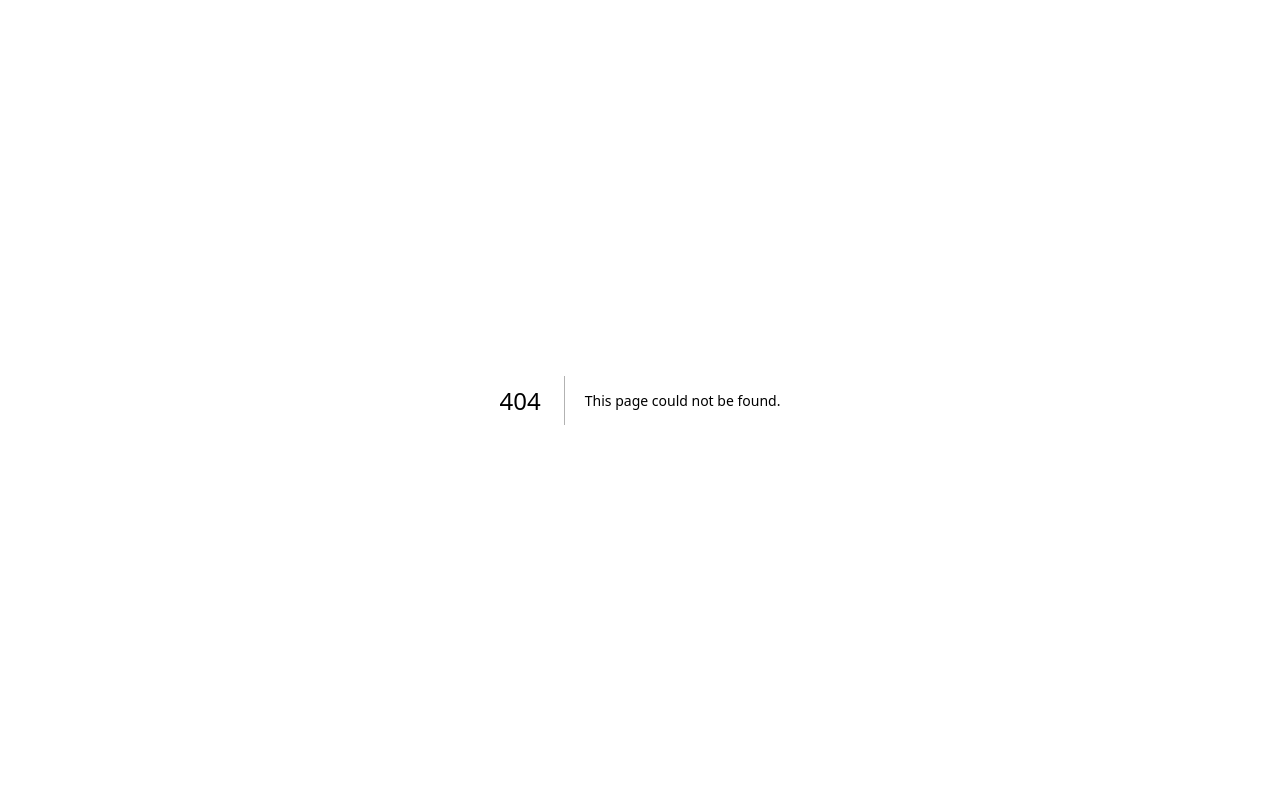
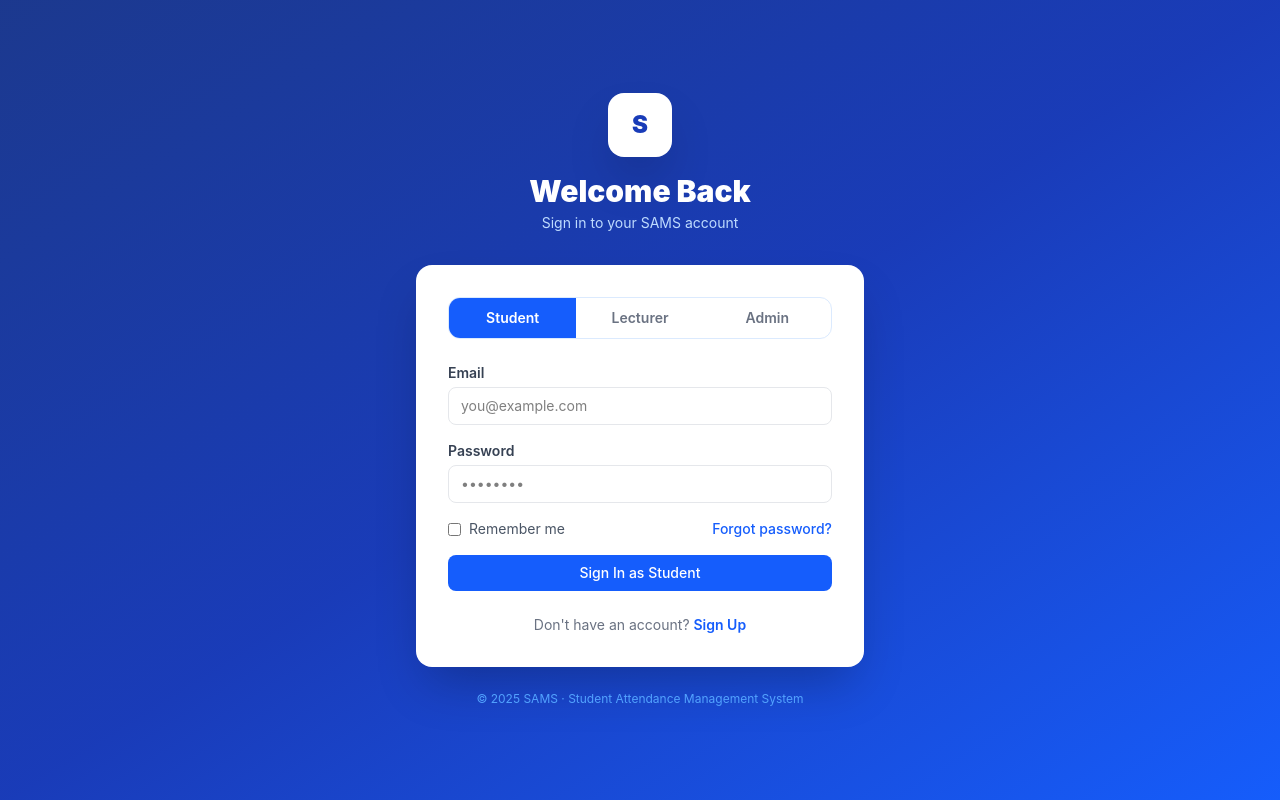
Before and after one commit to Bananayosostene/sams, a Next.js app: page /login in a window 1280 px wide. Before the commit this address had no page. Built offline with nearby package versions, Linux system fonts and the light colour scheme.

Commit message:
Adding login and signup

```diff
--- /dev/null
+++ b/app/login/page.tsx
@@ -0,0 +1,94 @@
+"use client";
+import { useState } from "react";
+import Link from "next/link";
+import { useRouter } from "next/navigation";
+
+export default function LoginPage() {
+  const router = useRouter();
+  const [role, setRole] = useState("student");
+  const [form, setForm] = useState({ email: "", password: "" });
+
+  const handleSubmit = (e: React.FormEvent) => {
+    e.preventDefault();
+    if (role === "admin") router.push("/admin");
+    else if (role === "lecturer") router.push("/lecturer");
+    else router.push("/student");
+  };
+
+  return (
+    <main className="min-h-screen bg-gradient-to-br from-blue-900 via-blue-800 to-blue-600 flex items-center justify-center p-4">
+      <div className="w-full max-w-md">
+        <div className="text-center mb-8">
+          <Link href="/">
+            <div className="w-16 h-16 bg-white rounded-2xl flex items-center justify-center text-blue-800 font-black text-2xl mx-auto mb-4 shadow-2xl cursor-pointer">
+              S
+            </div>
+          </Link>
+          <h1 className="text-3xl font-black text-white">Welcome Back</h1>
+          <p className="text-blue-200 text-sm mt-1">Sign in to your SAMS account</p>
+        </div>
+
+        <div className="bg-white rounded-2xl shadow-2xl p-8">
+          <div className="flex rounded-xl border border-blue-100 overflow-hidden mb-6">
+            {["student", "lecturer", "admin"].map((r) => (
+              <button
+                key={r}
+                onClick={() => setRole(r)}
+                className={`flex-1 py-2.5 text-sm font-semibold capitalize transition-colors ${
+                  role === r ? "bg-blue-600 text-white" : "text-gray-500 hover:bg-blue-50"
+                }`}
+              >
+                {r}
+              </button>
+            ))}
+          </div>
+
+          <form onSubmit={handleSubmit} className="space-y-4">
+            <div>
+              <label className="block text-sm font-semibold text-gray-700 mb-1">Email</label>
+              <input
+                type="email"
+                required
+                placeholder="you@example.com"
+                className="input"
+                value={form.email}
+                onChange={(e) => setForm({ ...form, email: e.target.value })}
+              />
+            </div>
+            <div>
+              <label className="block text-sm font-semibold text-gray-700 mb-1">Password</label>
+              <input
+                type="password"
+                required
+                placeholder="••••••••"
+                className="input"
+                value={form.password}
+                onChange={(e) => setForm({ ...form, password: e.target.value })}
+              />
+            </div>
+
+            <div className="flex items-center justify-between text-sm">
+              <label className="flex items-center gap-2 text-gray-600 cursor-pointer">
+                <input type="checkbox" className="rounded" /> Remember me
+              </label>
+              <a href="#" className="text-blue-600 hover:underline font-medium">Forgot password?</a>
+            </div>
+
+            <button type="submit" className="w-full btn-primary py-3 text-base font-bold rounded-xl">
+              Sign In as {role.charAt(0).toUpperCase() + role.slice(1)}
+            </button>
+          </form>
+
+          <p className="text-center text-sm text-gray-500 mt-6">
+            Don&apos;t have an account?{" "}
+            <Link href="/signup" className="text-blue-600 font-semibold hover:underline">
+              Sign Up
+            </Link>
+          </p>
+        </div>
+
+        <p className="text-center text-blue-400 text-xs mt-6">© 2025 SAMS · Student Attendance Management System</p>
+      </div>
+    </main>
+  );
+}
--- a/app/page.tsx
+++ b/app/page.tsx
@@ -57,7 +57,16 @@ export default function Home() {
           </Link>
         </div>
 
-        <p className="text-center text-blue-400 text-xs mt-10">© 2025 SAMS · Student Attendance Management System</p>
+        <div className="flex justify-center gap-4 mt-10">
+          <Link href="/login" className="bg-white text-blue-800 font-bold px-8 py-3 rounded-xl hover:bg-blue-50 transition-colors shadow-lg">
+            Sign In
+          </Link>
+          <Link href="/signup" className="bg-blue-500 text-white font-bold px-8 py-3 rounded-xl hover:bg-blue-400 transition-colors shadow-lg border border-white/20">
+            Sign Up
+          </Link>
+        </div>
+
+        <p className="text-center text-blue-400 text-xs mt-6">© 2025 SAMS · Student Attendance Management System</p>
       </div>
     </main>
   );
--- /dev/null
+++ b/app/signup/page.tsx
@@ -0,0 +1,110 @@
+"use client";
+import { useState } from "react";
+import Link from "next/link";
+import { useRouter } from "next/navigation";
+
+export default function SignupPage() {
+  const router = useRouter();
+  const [role, setRole] = useState("student");
+  const [form, setForm] = useState({ name: "", email: "", password: "", confirm: "" });
+
+  const handleSubmit = (e: React.FormEvent) => {
+    e.preventDefault();
+    if (form.password !== form.confirm) return alert("Passwords do not match");
+    if (role === "admin") router.push("/admin");
+    else if (role === "lecturer") router.push("/lecturer");
+    else router.push("/student");
+  };
+
+  return (
+    <main className="min-h-screen bg-gradient-to-br from-blue-900 via-blue-800 to-blue-600 flex items-center justify-center p-4">
+      <div className="w-full max-w-md">
+        <div className="text-center mb-8">
+          <Link href="/">
+            <div className="w-16 h-16 bg-white rounded-2xl flex items-center justify-center text-blue-800 font-black text-2xl mx-auto mb-4 shadow-2xl cursor-pointer">
+              S
+            </div>
+          </Link>
+          <h1 className="text-3xl font-black text-white">Create Account</h1>
+          <p className="text-blue-200 text-sm mt-1">Join SAMS today</p>
+        </div>
+
+        <div className="bg-white rounded-2xl shadow-2xl p-8">
+          <div className="flex rounded-xl border border-blue-100 overflow-hidden mb-6">
+            {["student", "lecturer", "admin"].map((r) => (
+              <button
+                key={r}
+                onClick={() => setRole(r)}
+                className={`flex-1 py-2.5 text-sm font-semibold capitalize transition-colors ${
+                  role === r ? "bg-blue-600 text-white" : "text-gray-500 hover:bg-blue-50"
+                }`}
+              >
+                {r}
+              </button>
+            ))}
+          </div>
+
+          <form onSubmit={handleSubmit} className="space-y-4">
+            <div>
+              <label className="block text-sm font-semibold text-gray-700 mb-1">Full Name</label>
+              <input
+                type="text"
+                required
+                placeholder="John Doe"
+                className="input"
+                value={form.name}
+                onChange={(e) => setForm({ ...form, name: e.target.value })}
+              />
+            </div>
+            <div>
+              <label className="block text-sm font-semibold text-gray-700 mb-1">Email</label>
+              <input
+                type="email"
+                required
+                placeholder="you@example.com"
+                className="input"
+                value={form.email}
+                onChange={(e) => setForm({ ...form, email: e.target.value })}
+              />
+            </div>
+            <div>
+              <label className="block text-sm font-semibold text-gray-700 mb-1">Password</label>
+              <input
+                type="password"
+                required
+                placeholder="••••••••"
+                className="input"
+                value={form.password}
+                onChange={(e) => setForm({ ...form, password: e.target.value })}
+              />
+            </div>
+            <div>
+              <label className="block text-sm font-semibold text-gray-700 mb-1">Confirm Password</label>
+              <input
+                type="password"
+                required
+                placeholder="••••••••"
+                className="input"
+                value={form.confirm}
+                onChange={(e) => setForm({ ...form, confirm: e.target.value })}
+              />
+            </div>
+
+            <button type="submit" className="w-full btn-primary py-3 text-base font-bold rounded-xl">
+              Sign Up as {role.charAt(0).toUpperCase() + role.slice(1)}
+            </button>
+          </form>
+
+          <p className="text-center text-sm text-gray-500 mt-6">
+            Already have an account?{" "}
+            <Link href="/login" className="text-blue-600 font-semibold hover:underline">
+              Sign In
+            </Link>
+          </p>
+        </div>
+
+        <p className="text-center text-blue-400 text-xs mt-6">© 2025 SAMS · Student Attendance Management System</p>
+      </div>
+    </main>
+  );
+}
```
